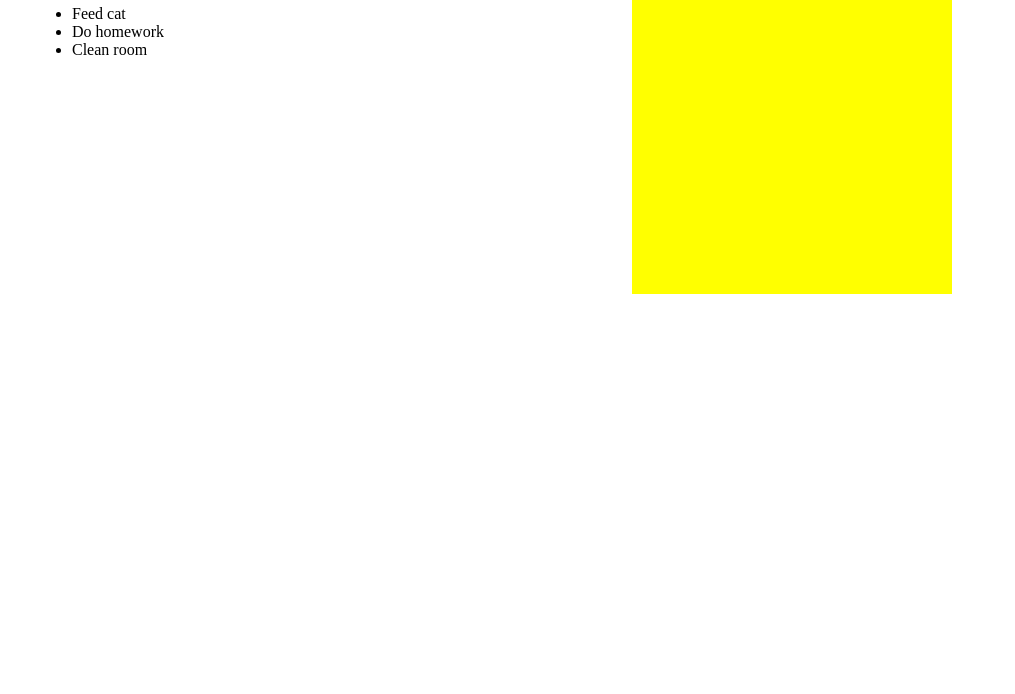
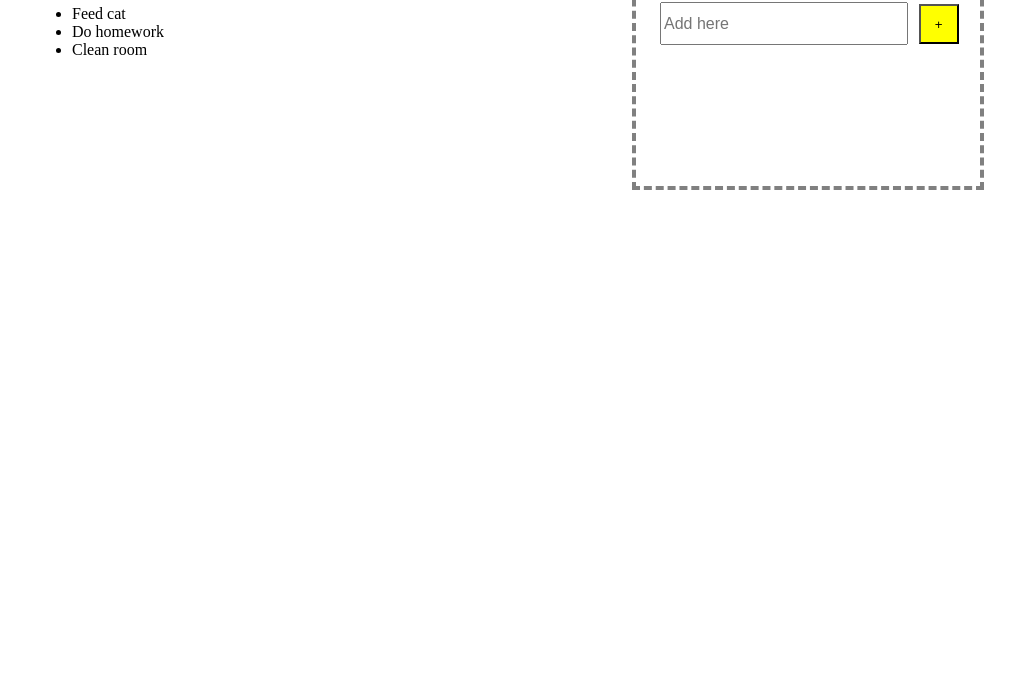
Before and after one commit to Caramel4764/To-do-List, a plain HTML site: page todo-list/index.html in a window 1280 px wide. Shown: the part 106-800 px from the top of the page, without its empty margins (8-1023 px from the left). Drawn offline with Linux system fonts and the light colour scheme.

Commit message:
empty strings don't get added, some css

```diff
--- a/todo-list/index.js
+++ b/todo-list/index.js
@@ -23,11 +23,13 @@ function capitalize(word) {
     return wordSpliced;
 }
 function addItem(){
-    let newItem = document.createElement("li");
-    let text = capitalize(textInput.value);
-    newItem.innerHTML = text;
-    itemList.appendChild(newItem);
-    textInput.value = "";
+    if (textInput.value != "") {
+        let newItem = document.createElement("li");
+        let text = capitalize(textInput.value);
+        newItem.innerHTML = text;
+        itemList.appendChild(newItem);
+        textInput.value = "";
+    }
 }
 function dragElement(elmnt) {
   var xf = 0, yf = 0, xi = 0, yi = 0;
--- a/todo-list/style.css
+++ b/todo-list/style.css
@@ -3,12 +3,26 @@ li:hover{
     text-decoration: line-through;
 }
 #addMenu {
-    width:20em;
-    height:20em;
-    background-color:yellow;
+    width:18.5em;
+    padding:1.5em;
+    height:10em;
+    border:4px gray dashed;
     position:absolute;
     left:50%;
     top:5em;
+
+}
+#textInput {
+    width:15em;
+    height:37px;
+    font-size:1em;
+}
+#addButton {
+    width:40px;
+    height:40px;
+    position:relative;
+    left:0.5em;
+    background-color:yellow;
 }
 #itemListDiv {
     margin-left:2em;
```
